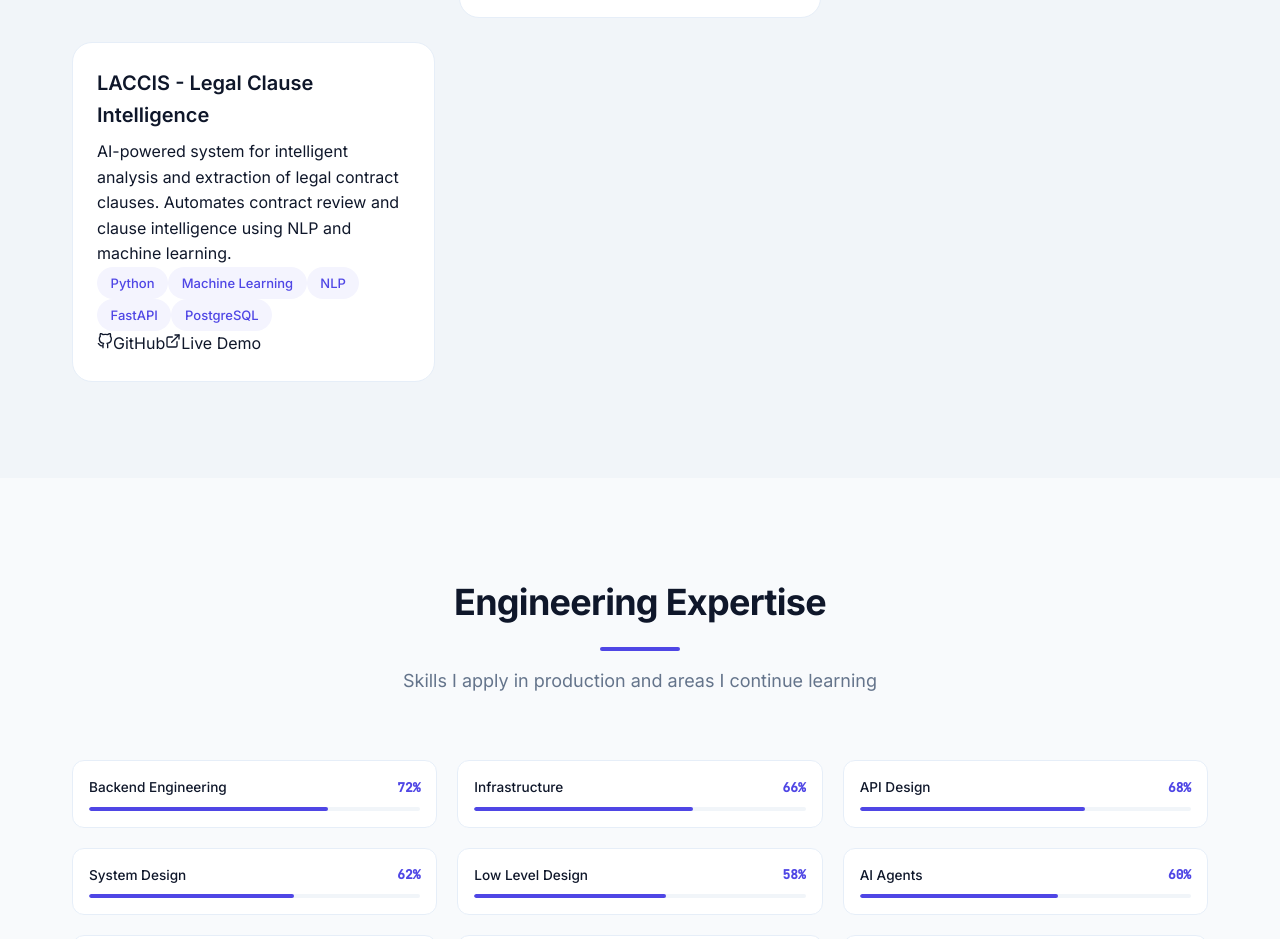
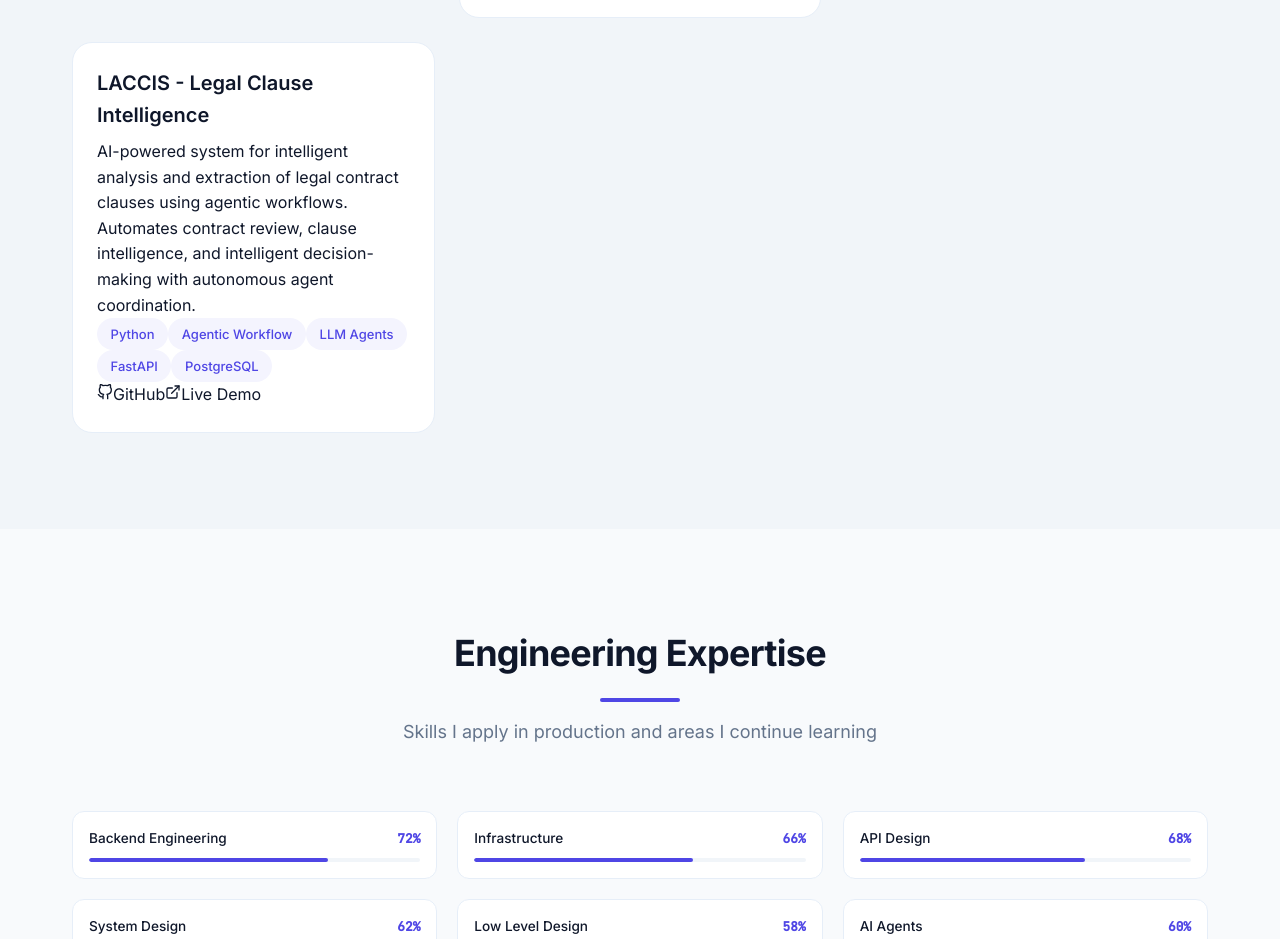
Before and after one commit to Riyaz2815-Mohammed/PortFolio-React, a React (Vite) app: page / in a window 1280 px wide. Shown: the part 3815-4754 px from the top of the page. Built offline with nearby package versions, Linux system fonts and the light colour scheme.

Commit message:
feat: update LACCIS to agentic workflow project

```diff
--- a/src/data/projects.js
+++ b/src/data/projects.js
@@ -22,8 +22,8 @@ export const projects = [
   },
   {
     title: 'LACCIS - Legal Clause Intelligence',
-    description: 'AI-powered system for intelligent analysis and extraction of legal contract clauses. Automates contract review and clause intelligence using NLP and machine learning.',
-    technologies: ['Python', 'Machine Learning', 'NLP', 'FastAPI', 'PostgreSQL'],
+    description: 'AI-powered system for intelligent analysis and extraction of legal contract clauses using agentic workflows. Automates contract review, clause intelligence, and intelligent decision-making with autonomous agent coordination.',
+    technologies: ['Python', 'Agentic Workflow', 'LLM Agents', 'FastAPI', 'PostgreSQL'],
     github: 'https://github.com/Riyaz2815-Mohammed/LACCIS.git',
     live: 'https://laccis.vercel.app',
   },
```
